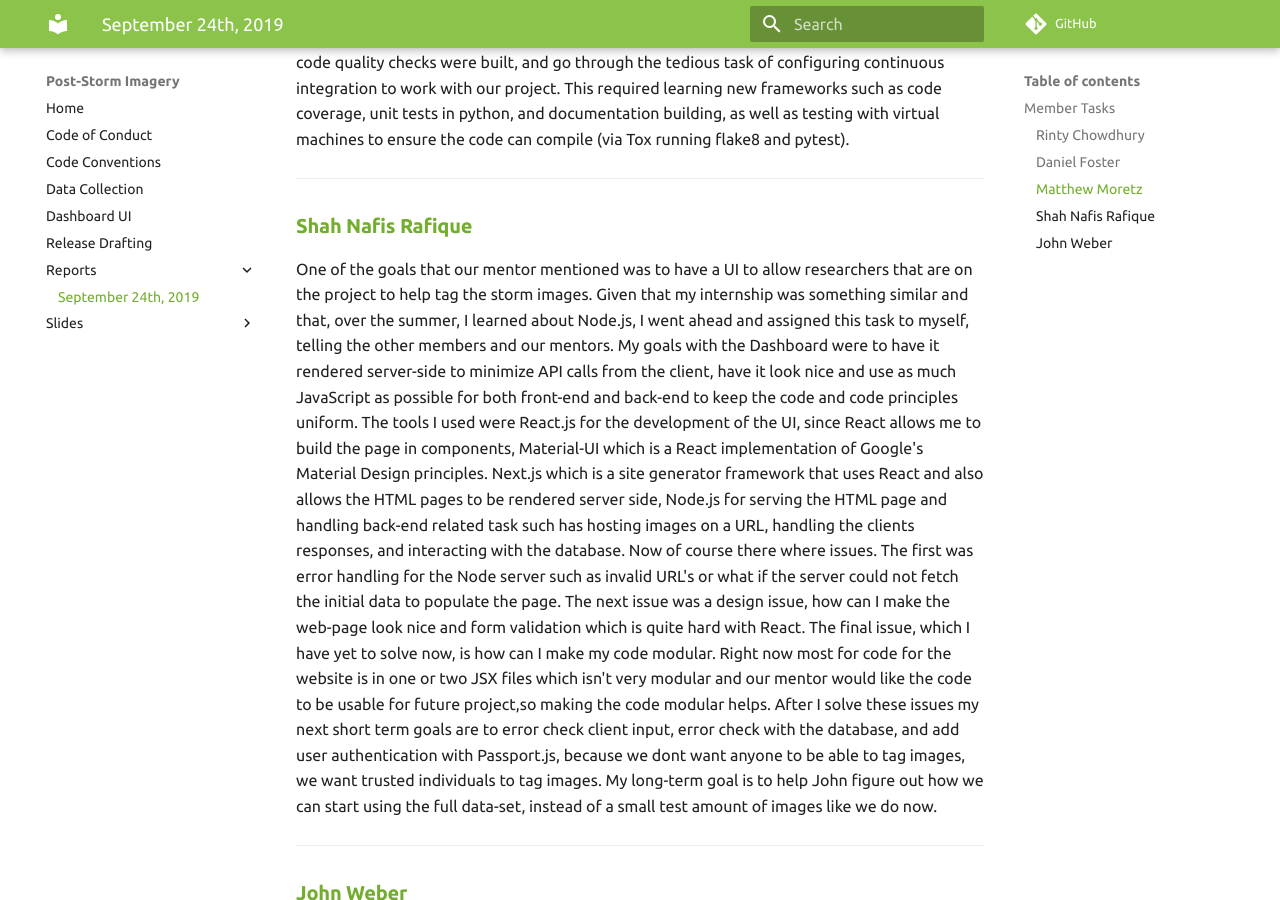
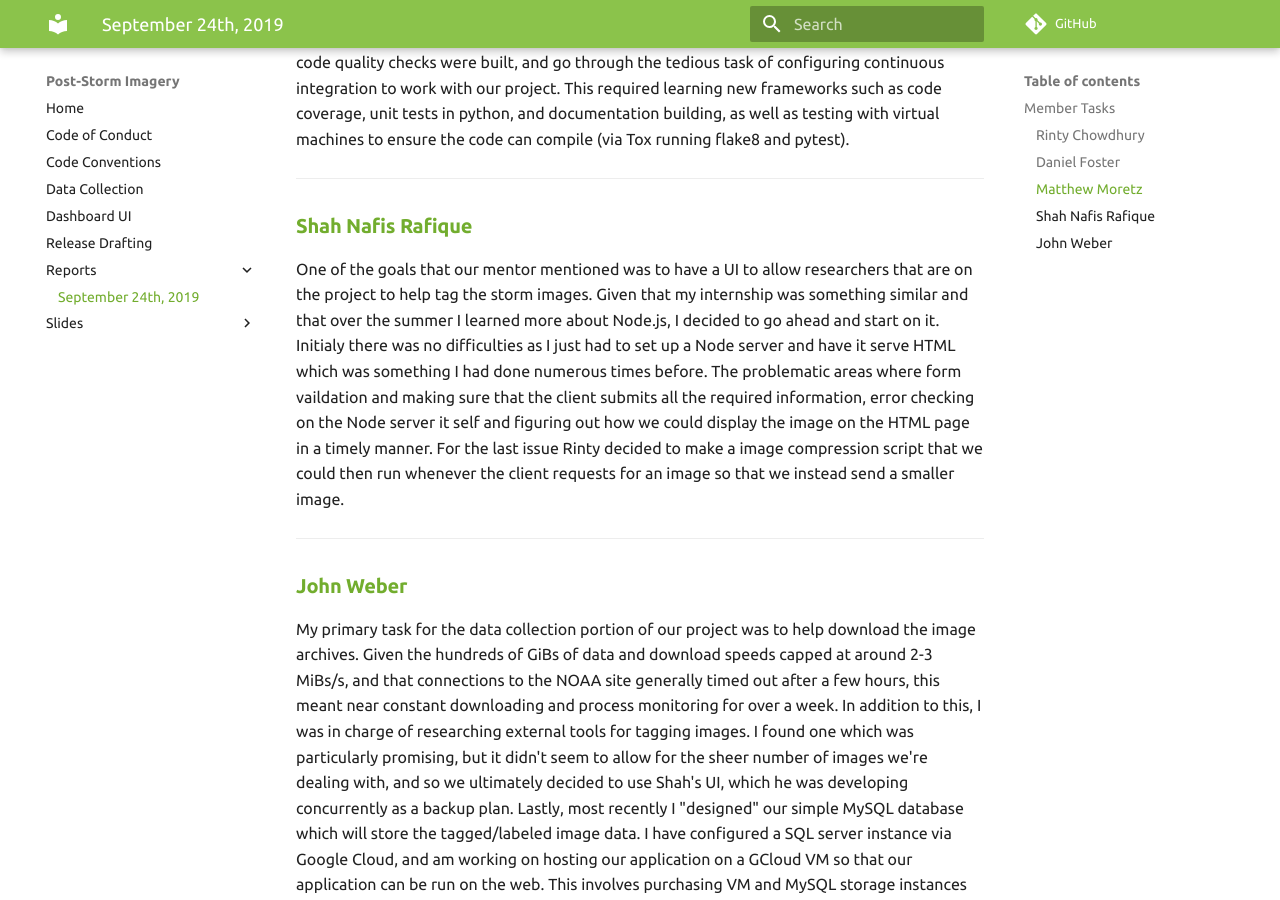
Before and after one commit to UNCG-CSE/Poststorm_Imagery, an MkDocs documentation site: the page built from docs/reports/progress_report_24-09-2019.md, in a window 1280 px wide and 900 px high, scrolled down 1151 px. Built offline with MkDocs 1.6.1 and Material for MkDocs 9.7.7, drawn with Linux system fonts in a browser that asks for light colours; comment, search, counter and statistics services are not loaded.

Commit message:
updated report

```diff
--- a/docs/reports/progress_report_24-09-2019.md
+++ b/docs/reports/progress_report_24-09-2019.md
@@ -14,13 +14,13 @@ size, it takes longer to upload an image on the UI. Smaller size image will be e
 This task took me one week to finish it. Currently I am working on improving the code and making it more efficient
 and generic.
 
-------------------------------------------------------------------
+---
 
 ### [**Daniel Foster**](https://github.com/dlfosterbot)
 
 Downloading the images has been the primary challenge for the group and initially I helped test Matt's download utility. Once the utility became stable, I began researching the meta deta that accompanies the images. I wrote a script to extract the gps coordinates from each image and build a pandas dataframe. This will be useful because the annotation phase is focused on the coastal photos and we can use the visualization from the gps metadata to prioritize which images are served first. I also developed a simple method for iterating through each of the directories and return a count of the number of images per storm. My short term goal is to cleanup and combine the code for these two projects, retrieve the metadata for the remaining images, and compile a list of images to prioritize for the annotation phase. As tagged images are delivered, I'll being work on wrangling and parsing through the new data using the methods we learn in class.
 
-------------------------------------------------------------------
+---
 
 ### [**Matthew Moretz**](https://github.com/Matmorcat)
 
@@ -36,30 +36,20 @@ tedious task of configuring continuous integration to work with our project. Thi
 such as code coverage, unit tests in python, and documentation building, as well as testing with virtual machines
 to ensure the code can compile (via Tox running flake8 and pytest).
 
-------------------------------------------------------------------
+---
 
 ### [**Shah Nafis Rafique**](https://github.com/ShahNafisRafique)
 
 One of the goals that our mentor mentioned was to have a UI to allow researchers that are on the project to help tag the
-storm images. Given that my internship was something similar and that, over the summer, I learned about Node.js, I went
-ahead and assigned this task to myself, telling the other members and our mentors. My goals with the Dashboard
-were to have it rendered server-side to minimize API calls from the client, have it look nice and use as much
-JavaScript as possible for both front-end and back-end to keep the code and code principles uniform. The tools I used
-were React.js for the development of the UI, since React allows me to build the page in components, Material-UI which is
-a React implementation of Google's Material Design principles. Next.js which is a site generator framework that uses
-React and also allows the HTML pages to be rendered server side, Node.js for serving the HTML page and handling back-end
-related task such has hosting images on a URL, handling the clients responses, and interacting with the database. Now
-of course there where issues. The first was error handling for the Node server such as invalid URL's or what if the
-server could not fetch the initial data to populate the page. The next issue was a design issue, how can I make the
-web-page look nice and form validation which is quite hard with React. The final issue, which I have yet to solve now, is
-how can I make my code modular. Right now most for code for the website is in one or two JSX files which isn't very
-modular and our mentor would like the code to be usable for future project,so making the code modular helps. After I
-solve these issues my next short term goals are to error check client input, error check with the database, and add user
-authentication with Passport.js, because we dont want anyone to be able to tag images, we want trusted individuals to tag
-images. My long-term goal is to help John figure out how we can start using the full data-set, instead of a
-small test amount of images like we do now.
+storm images. Given that my internship was something similar and that over the summer I learned more about Node.js, I
+decided to go ahead and start on it. Initialy there was no difficulties as I just had to set up a Node server and have
+it serve HTML which was something I had done numerous times before. The problematic areas where form vaildation and
+making sure that the client submits all the required information, error checking on the Node server it self and figuring
+out how we could display the image on the HTML page in a timely manner. For the last issue Rinty decided to make a image
+compression script that we could then run whenever the client requests for an image so that we instead send a smaller
+image.
 
-------------------------------------------------------------------
+---
 
 ### [**John Weber**](https://github.com/JWeb56)
 
```
